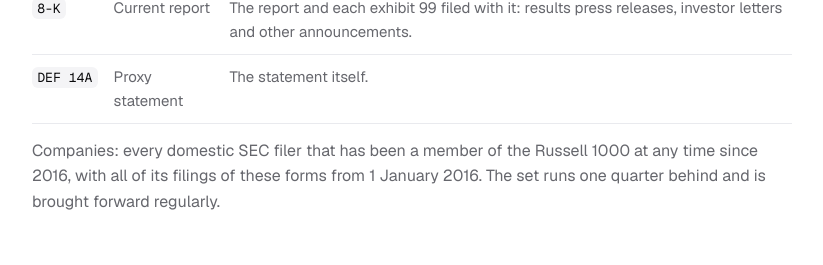
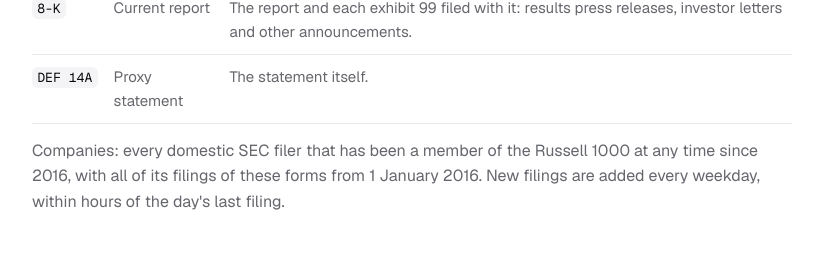
Before and after one commit to zmccormick7/Stated, a plain HTML site: page site/filings/index.html in a window 1280 px wide. Shown: the part 5031-5296 px from the top of the page, without its empty margins (228-1051 px from the left). Drawn offline with nearby package versions, Linux system fonts and the light colour scheme.

Commit message:
Filings page: new filings are added every weekday
The set no longer runs a quarter behind.

Co-Authored-By: Claude Fable 5.2 <noreply@anthropic.com>

```diff
--- a/site/filings/index.html
+++ b/site/filings/index.html
@@ -296,7 +296,7 @@ print(row["company"], row["accepted"], len(row["text"]))</pre>
       </tbody>
     </table>
   </div>
-  <p>Companies: every domestic SEC filer that has been a member of the Russell 1000 at any time since 2016, with all of its filings of these forms from 1 January 2016. The set runs one quarter behind and is brought forward regularly.</p>
+  <p>Companies: every domestic SEC filer that has been a member of the Russell 1000 at any time since 2016, with all of its filings of these forms from 1 January 2016. New filings are added every weekday, within hours of the day's last filing.</p>
 
   <h2 id="parsed">How the text is parsed</h2>
   <p>We wrote a custom parser specifically for SEC filings. It reads each document's HTML and decides everything from how the filer marked it up: tags, styles, where cells sit, and the SEC's own inline XBRL tags. It does not go by what the words say. It is deterministic, so the same filing always gives the same Markdown, and each document names the parser version that wrote it.</p>
```
